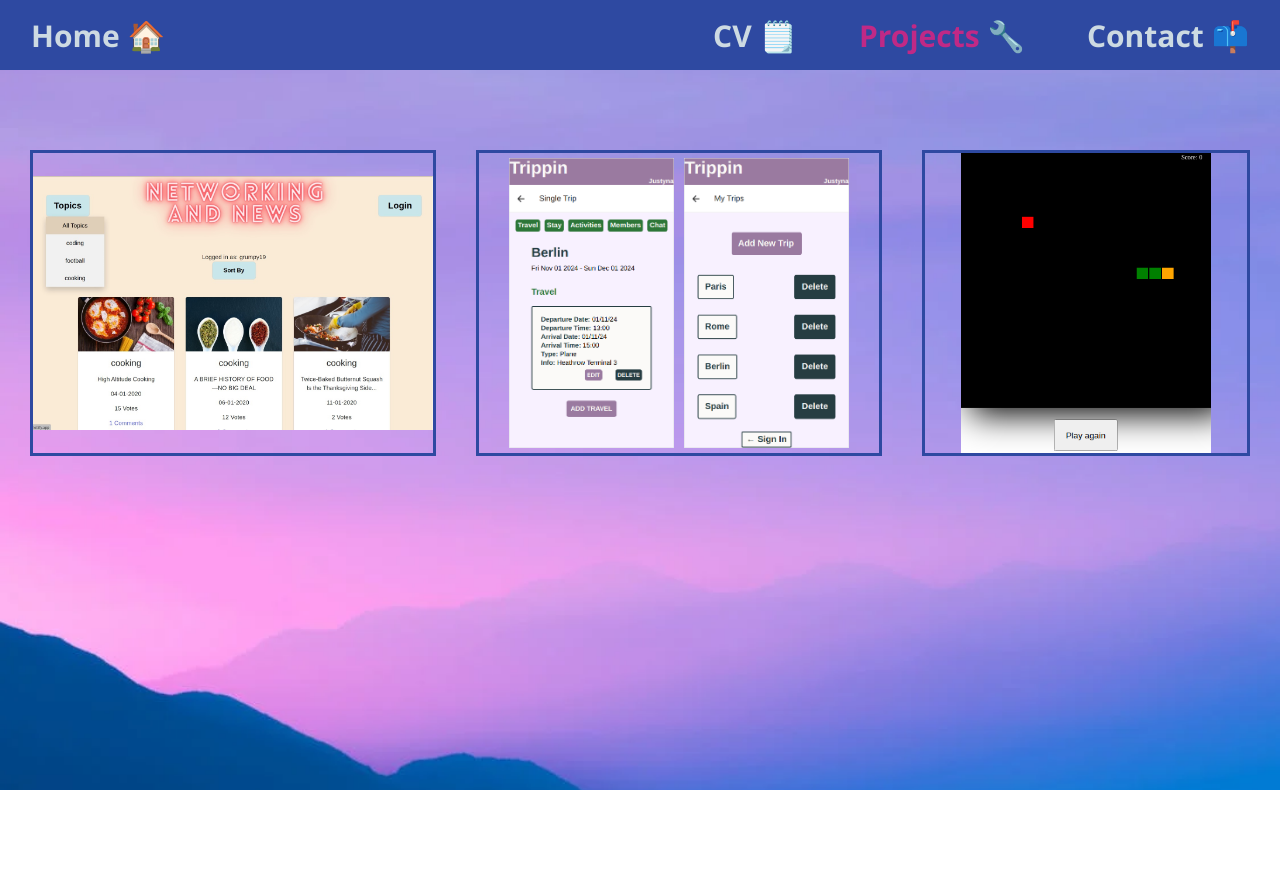
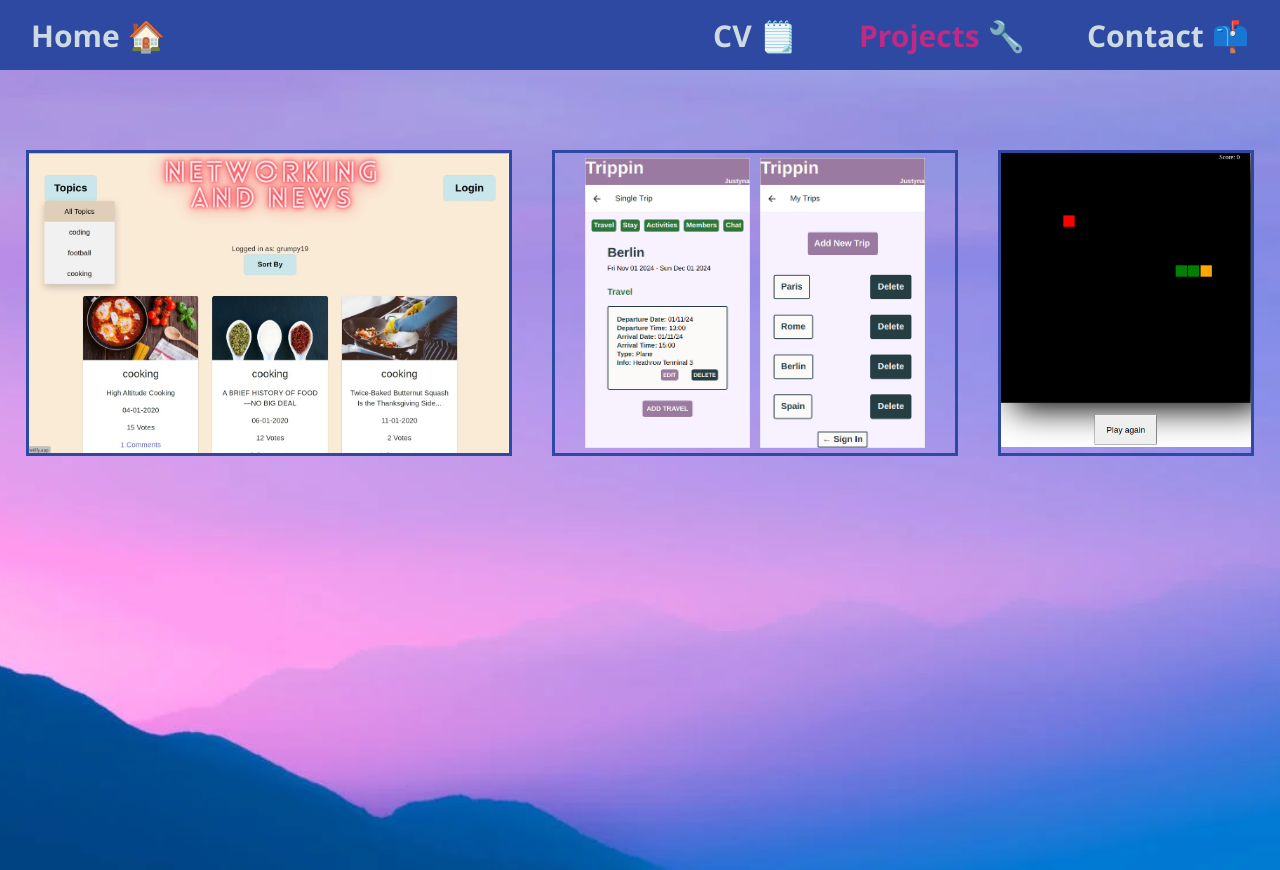
Before and after one commit to MattyB2112/AboutMe, a React (Vite) app in the folder AboutMe/: page /projects in a window 1280 px wide. Before the commit the page ends 800 px from the top, so only its background shows below. Built offline with nearby package versions, Linux system fonts and the light colour scheme.

Commit message:
minor styling

```diff
--- a/AboutMe/src/Components/Projects.jsx
+++ b/AboutMe/src/Components/Projects.jsx
@@ -1,5 +1,7 @@
+import nandn from "../Images/n-and-n-pic.jpg";
 import trippinOne from "../Images/trippin1.png";
 import trippinTwo from "../Images/trippin2.png";
+import snake from "../Images/snake.png";
 
 export default function Projects() {
   return (
@@ -7,6 +9,9 @@ export default function Projects() {
       <div className="projects-container">
         <div className="ncnews-container">
           <div className="ncnews-underlay"></div>
+          <div className="ncnews-images">
+            <img src={nandn} className="ncnews-image" />
+          </div>
           <a href="https://networkingandnews.netlify.app/">
             <div className="ncnews-overlay">
               <br />
@@ -36,6 +41,9 @@ export default function Projects() {
         </div>
         <div className="snake-container">
           <div className="snake-underlay"></div>
+          <div className="snake-images">
+            <img src={snake} className="snake-image" />
+          </div>
           <a href="https://mattssnakegame.netlify.app/">
             <div className="snake-overlay">
               <br />
--- a/AboutMe/src/index.css
+++ b/AboutMe/src/index.css
@@ -184,33 +184,32 @@ a:hover {
   margin-top: 120px;
   display: flex;
   flex-direction: row;
-  height: 650px;
+  height: 730px;
   justify-content: center;
   text-align: center;
   font-size: 20px;
 }
 
+/*nc news */
 .ncnews-container {
+  display: flex;
+  width: 480px;
+  height: 300px;
   margin: 20px;
-  width: 400px;
-  height: 300px;
   position: relative;
   border: 3px rgb(46, 73, 161) solid;
 }
 
-.ncnews-underlay {
-  width: 400px;
-  height: 100%;
-  background-image: URL("../src/Images/n-and-n-pic.jpg");
-  background-size: 180px;
-  background-repeat: no-repeat;
-  background-position: center;
-  background-size: contain;
+.ncnews-image {
+  width: 480px;
+  height: 300px;
 }
 
-a {
-  text-decoration: none !important;
+.ncnews-underlay {
+  width: 480px;
+  height: 300px;
 }
+
 .ncnews-overlay,
 .trippin-overlay,
 .snake-overlay {
@@ -225,17 +224,17 @@ a {
 }
 
 .ncnews-container:hover .ncnews-overlay {
-  width: 100%;
+  width: 480px;
   height: 100%;
   color: #213547;
   background: rgb(189, 100, 197, 0.9);
 }
 
 /*trippin */
-
 .trippin-container {
   display: flex;
   align-content: center;
+  justify-content: center;
   width: 400px;
   height: 300px;
   margin: 20px;
@@ -261,7 +260,6 @@ a {
   padding: 5px;
   display: flex;
   width: 165px;
-  justify-content: center;
 }
 
 /*snake*/
@@ -275,15 +273,12 @@ a {
   position: relative;
   border: 3px rgb(46, 73, 161) solid;
 }
-
-.snake-underlay {
+.snake-images {
+  align-self: center;
+}
+.snake-image {
+  align-self: center;
   width: 250px;
-  height: auto;
-  background-image: URL("../src/Images/snake.png");
-  background-size: 100px;
-  background-repeat: no-repeat;
-  background-position: center;
-  background-size: cover;
 }
 
 .snake-container:hover .snake-overlay {
```
